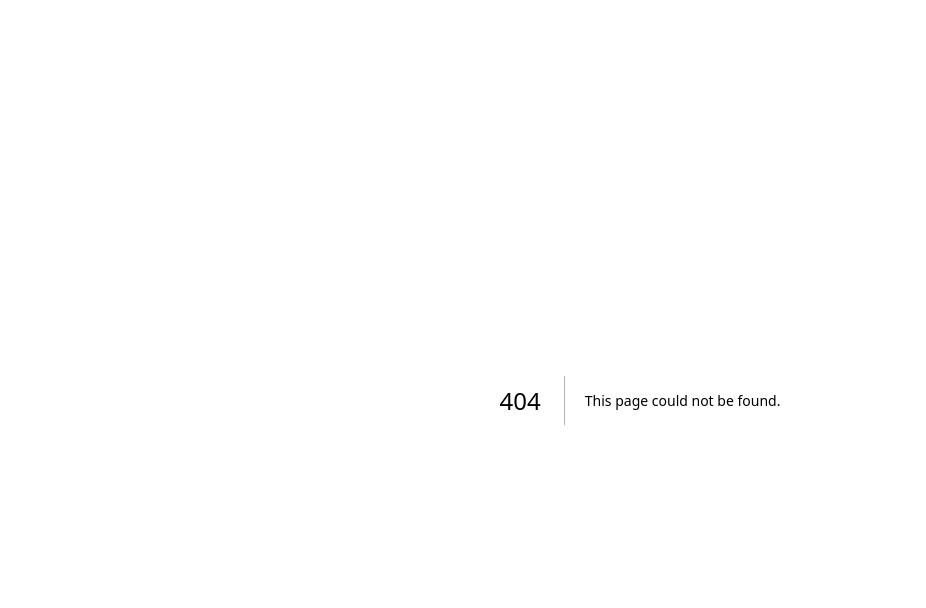
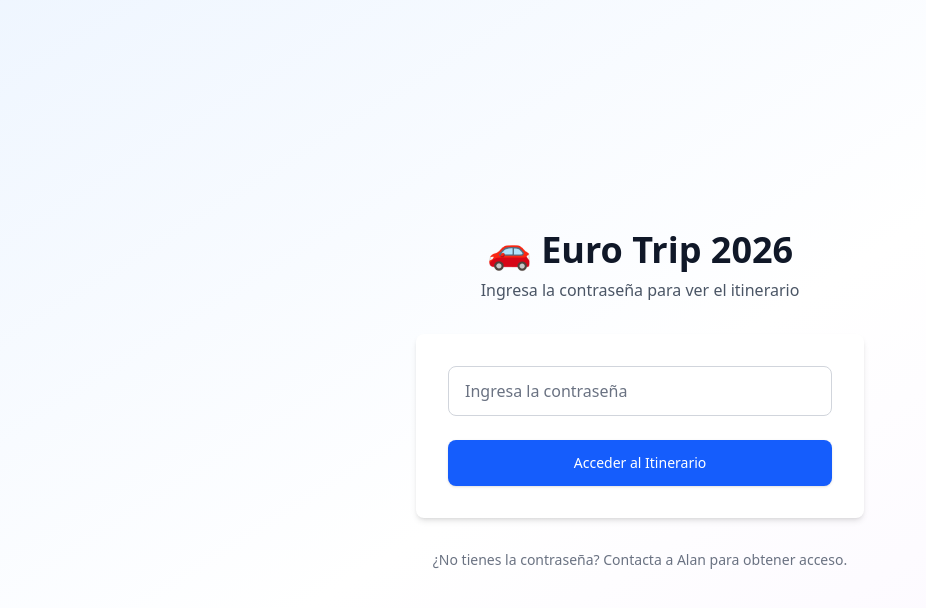
Before and after one commit to aaccurso-miro/eurotrip-accurso-2026, a Next.js app: page /login in a window 1280 px wide. Before the commit this address had no page. Shown: the top 608 px of the page, without its empty margins (0-926 px from the left). Built offline with nearby package versions, Linux system fonts and the light colour scheme; a web font is replaced by a local one.

Commit message:
Add password authentication to protect trip itinerary
- Add middleware for session-based authentication
- Create login page with Spanish UI
- Add auth and logout API routes
- Add logout button to Navbar
- Add CLAUDE.md with project preferences
- Secure site to prevent broadcasting travel dates

```diff
--- /dev/null
+++ b/src/app/api/auth/route.ts
@@ -0,0 +1,45 @@
+import { NextResponse } from 'next/server';
+import type { NextRequest } from 'next/server';
+
+export async function POST(request: NextRequest) {
+  try {
+    const { password } = await request.json();
+
+    // Get the password from environment variable
+    const correctPassword = process.env.SITE_PASSWORD;
+
+    if (!correctPassword) {
+      console.error('SITE_PASSWORD environment variable is not set');
+      return NextResponse.json(
+        { error: 'Server configuration error' },
+        { status: 500 }
+      );
+    }
+
+    // Check if password matches
+    if (password === correctPassword) {
+      const response = NextResponse.json({ success: true });
+
+      // Set httpOnly cookie for session
+      response.cookies.set('trip-session', 'authenticated', {
+        httpOnly: true,
+        secure: process.env.NODE_ENV === 'production',
+        sameSite: 'lax',
+        maxAge: 60 * 60 * 24 * 7, // 7 days
+        path: '/',
+      });
+
+      return response;
+    } else {
+      return NextResponse.json(
+        { error: 'Invalid password' },
+        { status: 401 }
+      );
+    }
+  } catch (error) {
+    return NextResponse.json(
+      { error: 'Invalid request' },
+      { status: 400 }
+    );
+  }
+}
--- /dev/null
+++ b/src/app/api/logout/route.ts
@@ -0,0 +1,10 @@
+import { NextResponse } from 'next/server';
+
+export async function POST() {
+  const response = NextResponse.json({ success: true });
+
+  // Delete the session cookie
+  response.cookies.delete('trip-session');
+
+  return response;
+}
--- /dev/null
+++ b/src/app/login/page.tsx
@@ -0,0 +1,92 @@
+'use client';
+
+import { useState, FormEvent } from 'react';
+import { useRouter } from 'next/navigation';
+
+export default function LoginPage() {
+  const [password, setPassword] = useState('');
+  const [error, setError] = useState('');
+  const [loading, setLoading] = useState(false);
+  const router = useRouter();
+
+  const handleSubmit = async (e: FormEvent) => {
+    e.preventDefault();
+    setError('');
+    setLoading(true);
+
+    try {
+      const response = await fetch('/api/auth', {
+        method: 'POST',
+        headers: { 'Content-Type': 'application/json' },
+        body: JSON.stringify({ password }),
+      });
+
+      if (response.ok) {
+        router.push('/');
+        router.refresh();
+      } else {
+        const data = await response.json();
+        setError(data.error || 'Contraseña incorrecta');
+      }
+    } catch {
+      setError('Algo salió mal. Por favor intenta nuevamente.');
+    } finally {
+      setLoading(false);
+    }
+  };
+
+  return (
+    <div className="min-h-screen flex items-center justify-center bg-gradient-to-br from-blue-50 via-white to-purple-50 px-4">
+      <div className="max-w-md w-full space-y-8">
+        <div className="text-center">
+          <h1 className="text-4xl font-bold text-gray-900 mb-2">
+            🚗 Euro Trip 2026
+          </h1>
+          <p className="text-gray-600">
+            Ingresa la contraseña para ver el itinerario
+          </p>
+        </div>
+
+        <form onSubmit={handleSubmit} className="mt-8 space-y-6">
+          <div className="bg-white rounded-lg shadow-md p-8">
+            <div>
+              <label htmlFor="password" className="sr-only">
+                Contraseña
+              </label>
+              <input
+                id="password"
+                name="password"
+                type="password"
+                autoComplete="off"
+                required
+                value={password}
+                onChange={(e) => setPassword(e.target.value)}
+                className="appearance-none relative block w-full px-4 py-3 border border-gray-300 rounded-lg placeholder-gray-500 text-gray-900 focus:outline-none focus:ring-2 focus:ring-blue-500 focus:border-transparent"
+                placeholder="Ingresa la contraseña"
+                disabled={loading}
+              />
+            </div>
+
+            {error && (
+              <div className="mt-4 text-red-600 text-sm text-center bg-red-50 py-2 px-4 rounded-lg">
+                {error}
+              </div>
+            )}
+
+            <button
+              type="submit"
+              disabled={loading}
+              className="mt-6 w-full flex justify-center py-3 px-4 border border-transparent rounded-lg shadow-sm text-sm font-medium text-white bg-blue-600 hover:bg-blue-700 focus:outline-none focus:ring-2 focus:ring-offset-2 focus:ring-blue-500 disabled:opacity-50 disabled:cursor-not-allowed transition-colors"
+            >
+              {loading ? 'Verificando...' : 'Acceder al Itinerario'}
+            </button>
+          </div>
+        </form>
+
+        <p className="text-center text-sm text-gray-500">
+          ¿No tienes la contraseña? Contacta a Alan para obtener acceso.
+        </p>
+      </div>
+    </div>
+  );
+}
--- a/src/components/Navbar.tsx
+++ b/src/components/Navbar.tsx
@@ -2,12 +2,14 @@
 
 import { useState, useEffect } from "react";
 import { motion, AnimatePresence } from "framer-motion";
-import { Menu, X } from "lucide-react";
+import { Menu, X, LogOut } from "lucide-react";
+import { useRouter } from "next/navigation";
 import { NAV_ITEMS } from "@/lib/constants";
 
 export default function Navbar() {
   const [scrolled, setScrolled] = useState(false);
   const [mobileOpen, setMobileOpen] = useState(false);
+  const router = useRouter();
 
   useEffect(() => {
     const onScroll = () => setScrolled(window.scrollY > 50);
@@ -26,6 +28,16 @@ export default function Navbar() {
         element.scrollIntoView({ behavior: "smooth", block: "start" });
       }
     }, 100);
+  };
+
+  const handleLogout = async () => {
+    try {
+      await fetch('/api/logout', { method: 'POST' });
+      router.push('/login');
+      router.refresh();
+    } catch (error) {
+      console.error('Logout failed:', error);
+    }
   };
 
   return (
@@ -66,6 +78,18 @@ export default function Navbar() {
                 {item.label}
               </a>
             ))}
+            <button
+              onClick={handleLogout}
+              className={`ml-2 px-3 py-2 rounded-lg text-sm font-medium transition-colors flex items-center gap-1.5 ${
+                scrolled
+                  ? "text-gray-700 hover:text-red-600 hover:bg-red-50"
+                  : "text-white/90 hover:text-white hover:bg-white/10"
+              }`}
+              title="Cerrar sesión"
+            >
+              <LogOut size={16} />
+              <span>Salir</span>
+            </button>
           </div>
 
           {/* Mobile toggle */}
@@ -100,6 +124,13 @@ export default function Navbar() {
                   {item.label}
                 </a>
               ))}
+              <button
+                onClick={handleLogout}
+                className="w-full text-left px-3 py-2 rounded-lg text-gray-700 hover:text-red-600 hover:bg-red-50 text-sm font-medium flex items-center gap-2"
+              >
+                <LogOut size={16} />
+                <span>Salir</span>
+              </button>
             </div>
           </motion.div>
         )}
--- /dev/null
+++ b/src/middleware.ts
@@ -0,0 +1,36 @@
+import { NextResponse } from 'next/server';
+import type { NextRequest } from 'next/server';
+
+export function middleware(request: NextRequest) {
+  // Check if user has valid session cookie
+  const session = request.cookies.get('trip-session');
+
+  // Allow access to login page and API routes
+  if (
+    request.nextUrl.pathname.startsWith('/login') ||
+    request.nextUrl.pathname.startsWith('/api/auth') ||
+    request.nextUrl.pathname.startsWith('/_next') ||
+    request.nextUrl.pathname.startsWith('/images')
+  ) {
+    return NextResponse.next();
+  }
+
+  // If no session, redirect to login
+  if (!session || session.value !== 'authenticated') {
+    return NextResponse.redirect(new URL('/login', request.url));
+  }
+
+  return NextResponse.next();
+}
+
+export const config = {
+  matcher: [
+    /*
+     * Match all request paths except for the ones starting with:
+     * - _next/static (static files)
+     * - _next/image (image optimization files)
+     * - favicon.ico (favicon file)
+     */
+    '/((?!_next/static|_next/image|favicon.ico).*)',
+  ],
+};
```
Also changed, not shown: 1 other file (tests, documents, lock files or other folders).
